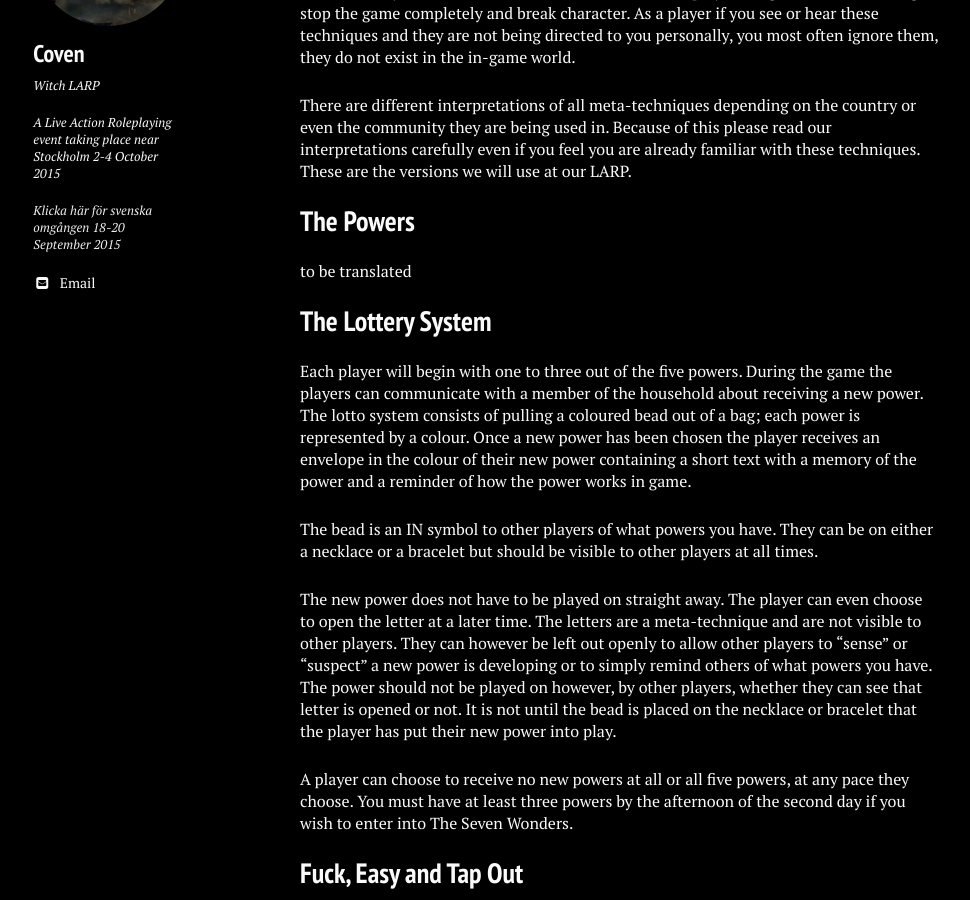
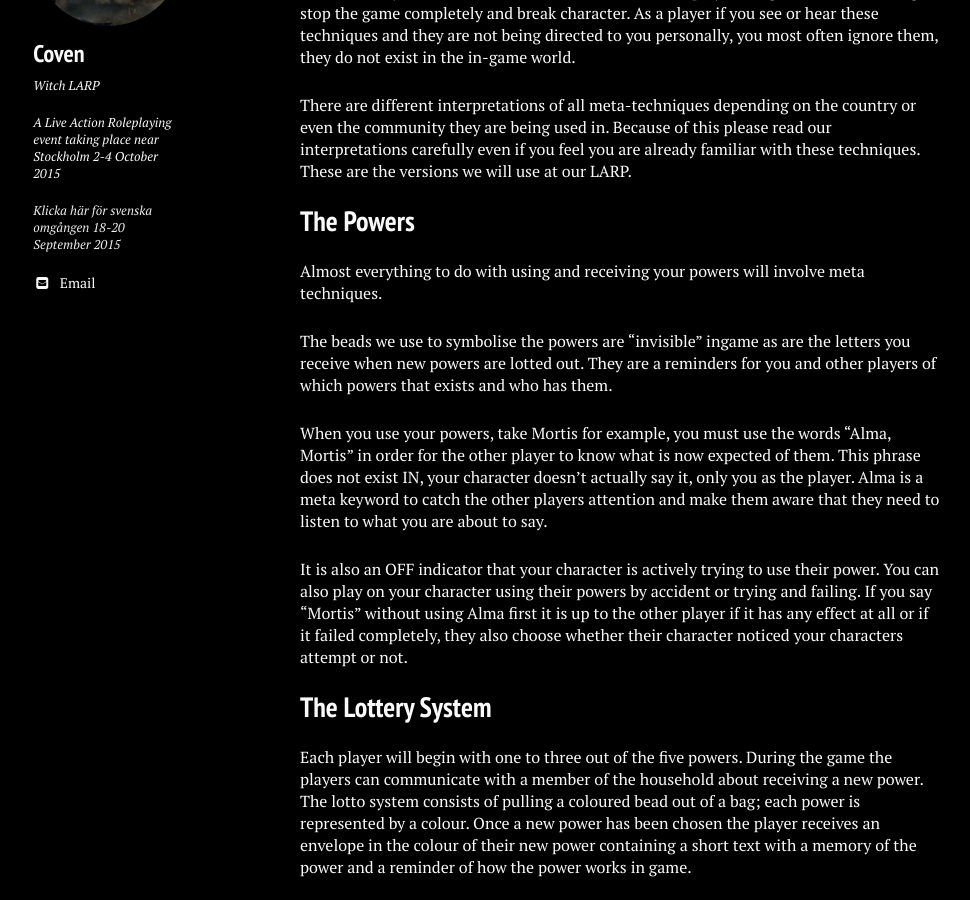
Before and after one commit to stanislavb/en.coven.nu, a Jekyll site: the page built from game-mechanics/index.md, in a window 1280 px wide and 900 px high, scrolled down 651 px. Shown: the whole window, without its empty margins (20-990 px from the left). Built offline with Jekyll 4.4.1, drawn with Linux system fonts in a browser that asks for light colours; nearby versions of some CDN libraries.

Commit message:
Update index.md

```diff
--- a/game-mechanics/index.md
+++ b/game-mechanics/index.md
@@ -26,7 +26,13 @@ There are different interpretations of all meta-techniques depending on the coun
 
 ## The Powers
 
-to be translated
+Almost everything to do with using and receiving your powers will involve meta techniques.
+
+The beads we use to symbolise the powers are “invisible” ingame as are the letters you receive when new powers are lotted out. They are a reminders for you and other players of which powers that exists and who has them.
+
+When you use your powers, take Mortis for example, you must use the words “Alma, Mortis” in order for the other player to know what is now expected of them. This phrase does not exist IN, your character doesn’t actually say it, only you as the player. Alma is a meta keyword to catch the other players attention and make them aware that they need to listen to what you are about to say.
+
+It is also an OFF indicator that your character is actively trying to use their power. You can also play on your character using their powers by accident or trying and failing. If you say “Mortis” without using Alma first it is up to the other player if it has any effect at all or if it failed completely, they also choose whether their character noticed your characters attempt or not.
 
 ## The Lottery System
 
```
